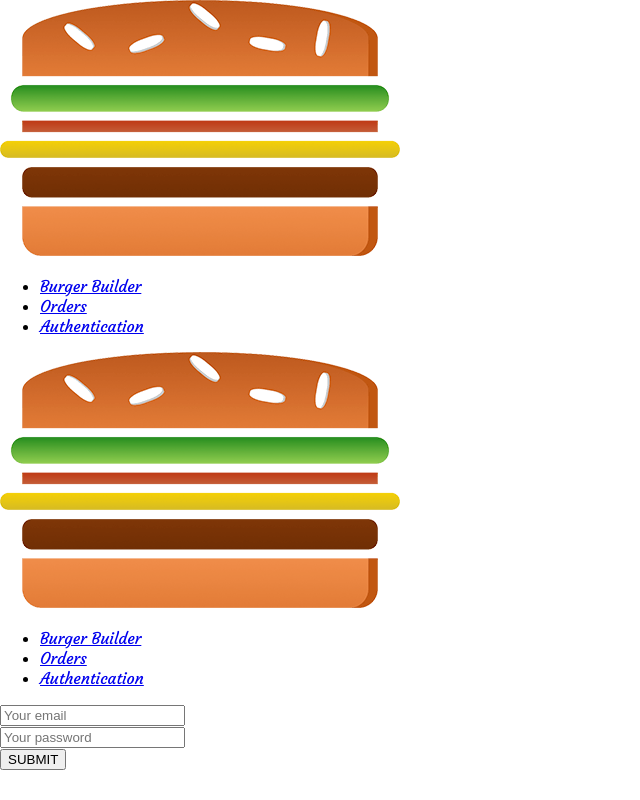
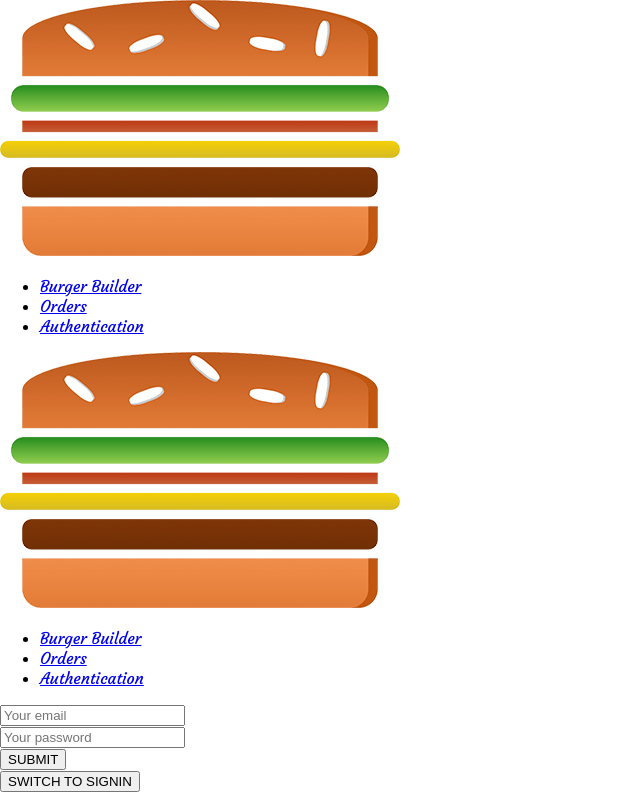
Before and after one commit to futuregit/burger-builder-2, a React app: page /auth in a window 1280 px wide. Shown: the whole page, without its empty margins (0-640 px from the left). Built offline with nearby package versions, Linux system fonts and the light colour scheme.

Commit message:
Added sign in

```diff
--- a/src/containers/Auth/Auth.js
+++ b/src/containers/Auth/Auth.js
@@ -38,7 +38,8 @@
         valid: false,
         touched: false
       }
-    }
+    },
+    isSignup: true
   };
 
   checkValidity(value, rules){
@@ -79,8 +80,14 @@
 
   submitHandler = (event) => {
     event.preventDefault();
-    this.props.onAuth(this.state.controls.email.value, this.state.controls.password.value);
-  }
+    this.props.onAuth(this.state.controls.email.value, this.state.controls.password.value, this.state.controls.isSignup);
+  };
+
+  switchAuthModeHandler = () => {
+    this.setState(prevState => {
+      return {isSignup: !prevState.isSignup};
+    });
+  };
 
   render () {
 
@@ -112,6 +119,9 @@
           {form}
           <Button btnType="Success">SUBMIT</Button >
         </form>
+        <Button
+          clicked={this.switchAuthModeHandler}
+          btnType="Danger">SWITCH TO {this.state.isSignup ? 'SIGNIN': 'SIGNUP'}</Button>
       </div>
     );
   };
@@ -119,7 +129,7 @@
 
 const mapDispatchToProps = dispatch => {
   return {
-    onAuth: (email, password) => dispatch(actions.auth(email, password))
+    onAuth: (email, password, isSignup) => dispatch(actions.auth(email, password, isSignup))
   };
 };
 
--- a/src/store/actions/auth.js
+++ b/src/store/actions/auth.js
@@ -21,15 +21,20 @@
   };
 };
 
-export const auth = (email, password) => {
+export const auth = (email, password, isSignup) => {
   return dispatch => {
     dispatch(authStart());
     const authData = {
       email: email,
       password: password,
       returnSecureToken: true
+    };
+    let token = '';
+    let url = 'https://identitytoolkit.googleapis.com/v1/accounts:signUp?key=' + token;
+    if (!isSignup) {
+      url = 'https://identitytoolkit.googleapis.com/v1/accounts:signInWithPassword?key=' + token;
     }
-    axios.post('https://identitytoolkit.googleapis.com/v1/accounts:signUp?key=', authData)
+    axios.post(url, authData)
       .then(response => {
         console.log(response);
         dispatch(authSuccess(response.data));
```
